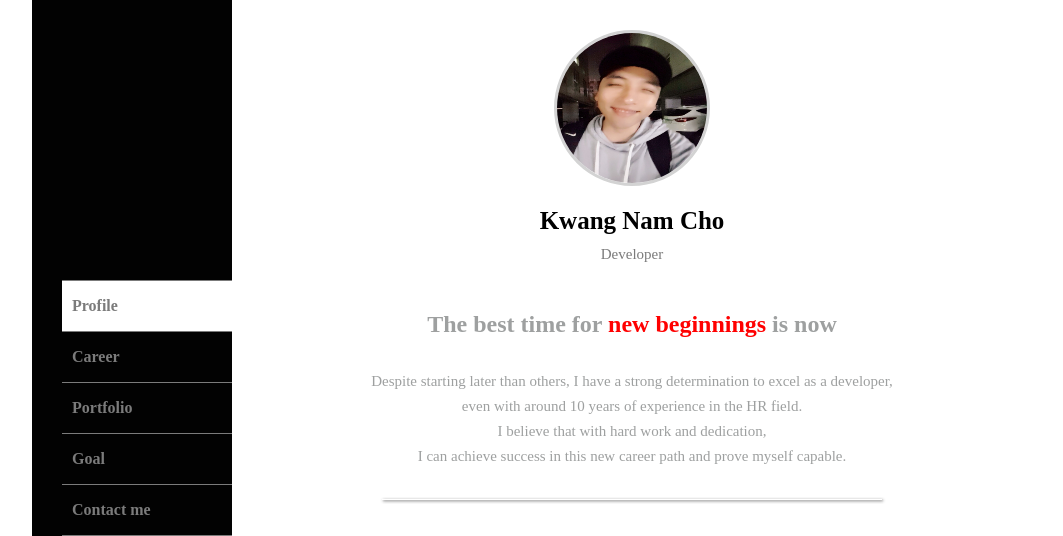
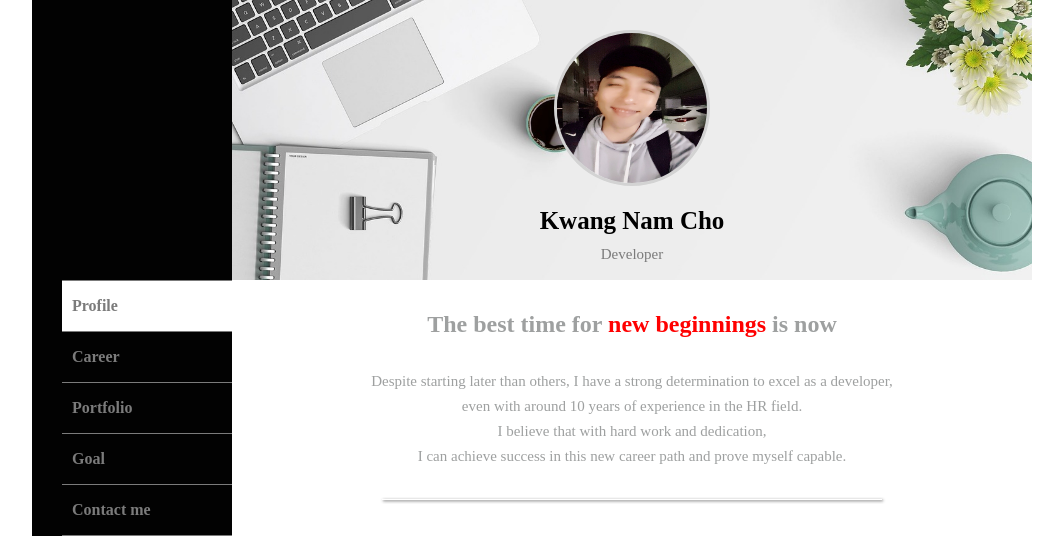
Before and after one commit to kwangnamcho/aboutme, a plain HTML site: page index.html in a window 1280 px wide. Shown: the top 536 px of the page, without its empty margins (98-1161 px from the left). Drawn offline with Linux system fonts and the light colour scheme; a web font is replaced by a local one.

Commit message:
최종 수정본

```diff
--- a/css/style.css
+++ b/css/style.css
@@ -58,7 +58,7 @@ header{
 	width: 800px;
 	height: 250px;
 	padding-top: 30px;
-	background-image: url(./images/office.jpg);
+	background-image: url(./../images/office.jpg);
 	background-size: cover;
 	background-repeat: no-repeat;
 }
```
